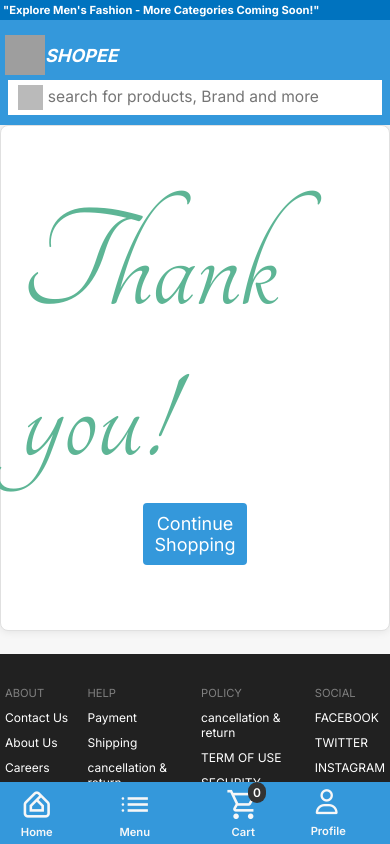
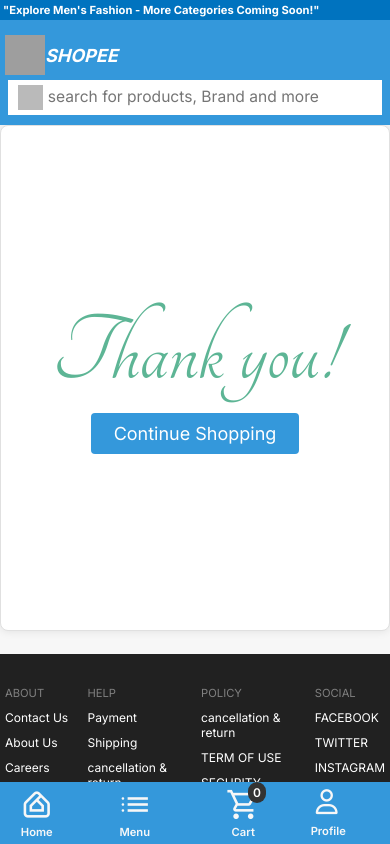
Before and after one commit to devsuhas0621/React.js-E-Commerce-Shopee, a React (Create React App) app: page /buy in a window 390 px wide. Shown: the top 844 px of the page. Built offline with nearby package versions, Linux system fonts and the light colour scheme; grey boxes are pictures that could not be loaded.

Commit message:
i update the cartpage

```diff
--- a/public/index.html
+++ b/public/index.html
@@ -2,7 +2,7 @@
 <html lang="en">
   <head>
     <meta charset="utf-8" />
-    <link rel="icon" href="%PUBLIC_URL%/fevicon.ico" />
+    <link rel="icon" href="favicon.ico"/>
      <meta name="viewport" content="width=device-width, initial-scale=1" />
     <meta name="theme-color" content="#000000" />
     <meta
@@ -18,34 +18,14 @@
 <link rel="preconnect" href="https://fonts.googleapis.com">
 <link rel="preconnect" href="https://fonts.gstatic.com" crossorigin>
 <link href="https://fonts.googleapis.com/css2?family=Tangerine&display=swap" rel="stylesheet">
-<!--
-      manifest.json provides metadata used when your web app is installed on a
-      user's mobile device or desktop. See https://developers.google.com/web/fundamentals/web-app-manifest/
-    -->
+
     <link rel="manifest" href="%PUBLIC_URL%/manifest.json" />
-    <!--
-      Notice the use of %PUBLIC_URL% in the tags above.
-      It will be replaced with the URL of the `public` folder during the build.
-      Only files inside the `public` folder can be referenced from the HTML.
 
-      Unlike "/favicon.ico" or "favicon.ico", "%PUBLIC_URL%/favicon.ico" will
-      work correctly both with client-side routing and a non-root public URL.
-      Learn how to configure a non-root public URL by running `npm run build`.
-    -->
     <title>SHOPE WITH SHOPEE</title>
   </head>
   <body>
     <noscript>You need to enable JavaScript to run this app.</noscript>
     <div id="root"></div>
-    <!--
-      This HTML file is a template.
-      If you open it directly in the browser, you will see an empty page.
 
-      You can add webfonts, meta tags, or analytics to this file.
-      The build step will place the bundled scripts into the <body> tag.
-
-      To begin the development, run `npm start` or `yarn start`.
-      To create a production bundle, use `npm run build` or `yarn build`.
-    -->
   </body>
 </html>
--- a/src/App.css
+++ b/src/App.css
@@ -4,6 +4,7 @@
    box-sizing: border-box;
    font-family: 'Inter', sans-serif;
    user-select: none;
+   outline: none;
 
  }
 
@@ -578,7 +579,7 @@
 
  .cartpage {
    position: absolute;
-   width: 50vw;
+   width: 45vw;
    right: -80vw;
    height: 90vh;
    background-color: #ffffff;
@@ -653,8 +654,8 @@
  }
 
  .cartpage .cart-items .cart-item img {
-   width: 100px;
-   height: 120px;
+   width: 21%;
+   height: 160px;
    mix-blend-mode: multiply;
    border: 1px solid rgb(209, 209, 209);
    padding: 5px;
@@ -818,18 +819,21 @@
    margin: 0;
 
  }
- #finalprice{
+
+ #finalprice {
    text-align: end;
    width: 90%;
    margin: auto;
  }
-.finalprice{
+
+ .finalprice {
    padding: 15px 25px;
    font-size: 15px;
    background: #3498db;
    color: #fff;
    font-weight: 500;
  }
+
  .buy-page-totle .numcount {
 
    padding: 3px 9px;
@@ -924,7 +928,7 @@
    background-color: #13578f;
  }
 
- .payment{
+ .payment {
    max-width: 400px;
    margin: auto;
    padding: 20px;
--- a/src/App.js
+++ b/src/App.js
@@ -8,7 +8,7 @@ import Megamenu from './Component/Megamenu';
 import Men from './Component/Men';
 import Navbar from './Component/Navbar';
 import mendata from './DB/database';
-import BuyPage from './Component/BuyPage'; // Correct the import path
+import BuyPage from './Component/BuyPage';
 import Log from './Component/Log'
 import Order from './Component/Order';
 function App() {
@@ -145,9 +145,9 @@ function App() {
 
   };
   const clearCart = () => {
-    setCart([]); // Clear the entire cart
-    setSelectedProducts([]); // Clear selected products
-    setItemCounts({}); // Clear item counts
+    setCart([]);
+    setSelectedProducts([]);
+    setItemCounts({});
 
   };
   const hideCart = () => {
--- a/src/Component/BuyPage.js
+++ b/src/Component/BuyPage.js
@@ -51,7 +51,7 @@ const continueShopping2=()=>{
           <div className="thank-box">
 
             <h1 className="ty">Thank you!</h1>
-            {/* <p>YOUR ORDER SUBMITTED SUCCESSFULLY</p> */}
+
 
             <button className='cont-shop' onClick={continueShopping2}>Continue Shopping</button>
           </div>
--- a/src/Component/Res.css
+++ b/src/Component/Res.css
@@ -657,4 +657,10 @@
             width: 90%;
             padding: 0;
         }
+        .continue-shopping .ty{
+            font-size: 100px;
+        }
+        .cont-shop{
+            width: 60%;
+        }
     }
```
Lines whose indentation alone changed are shown as unchanged.
